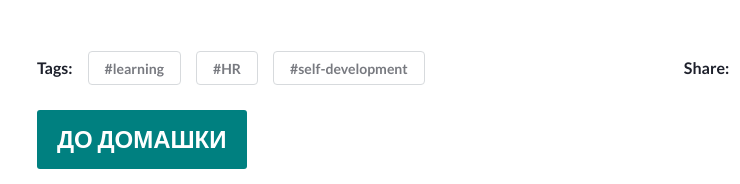
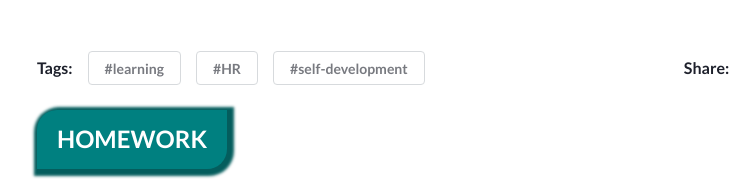
Before and after one commit to KuznietsovaOksana/lessons, a plain HTML site: page lesson_7/index.html in a window 1280 px wide. Shown: the part 1428-1612 px from the top of the page, 198-938 px from the left. Drawn offline with Linux system fonts and the light colour scheme.

Commit message:
Змінює кнопочку

```diff
--- a/lesson_7/css/style.css
+++ b/lesson_7/css/style.css
@@ -146,7 +146,7 @@ body {
 .homework-button {
 	display: inline-block;
 	padding: 10px 20px;
-	border-radius: 3px;
+	border-radius: 20px 0 20px 0;
 
 	font-size: 24px;
 	font-weight: 700;
@@ -154,4 +154,5 @@ body {
 
 	background-color: teal;
 	color: #ffffff;
+	box-shadow: 2px 2px 3px 5px rgb(4, 93, 93);
 }
--- a/lesson_7/index.html
+++ b/lesson_7/index.html
@@ -133,7 +133,7 @@
           </ul>
         </div>
         <div class="homework-button">
-          <a href="./homework.html">До домашки</a>
+          <a href="./homework.html">Homework</a>
         </div>
       </div>
     </footer>
```
